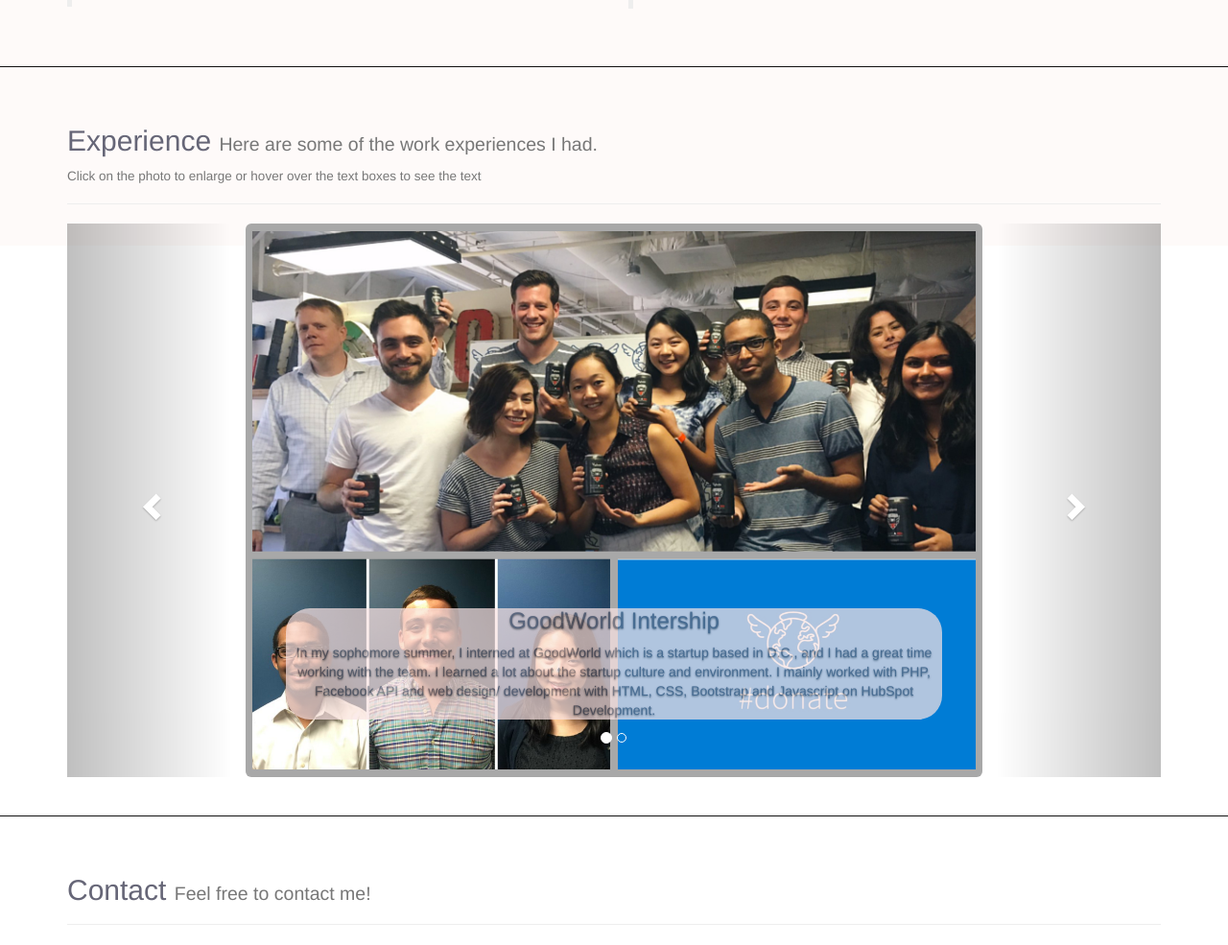
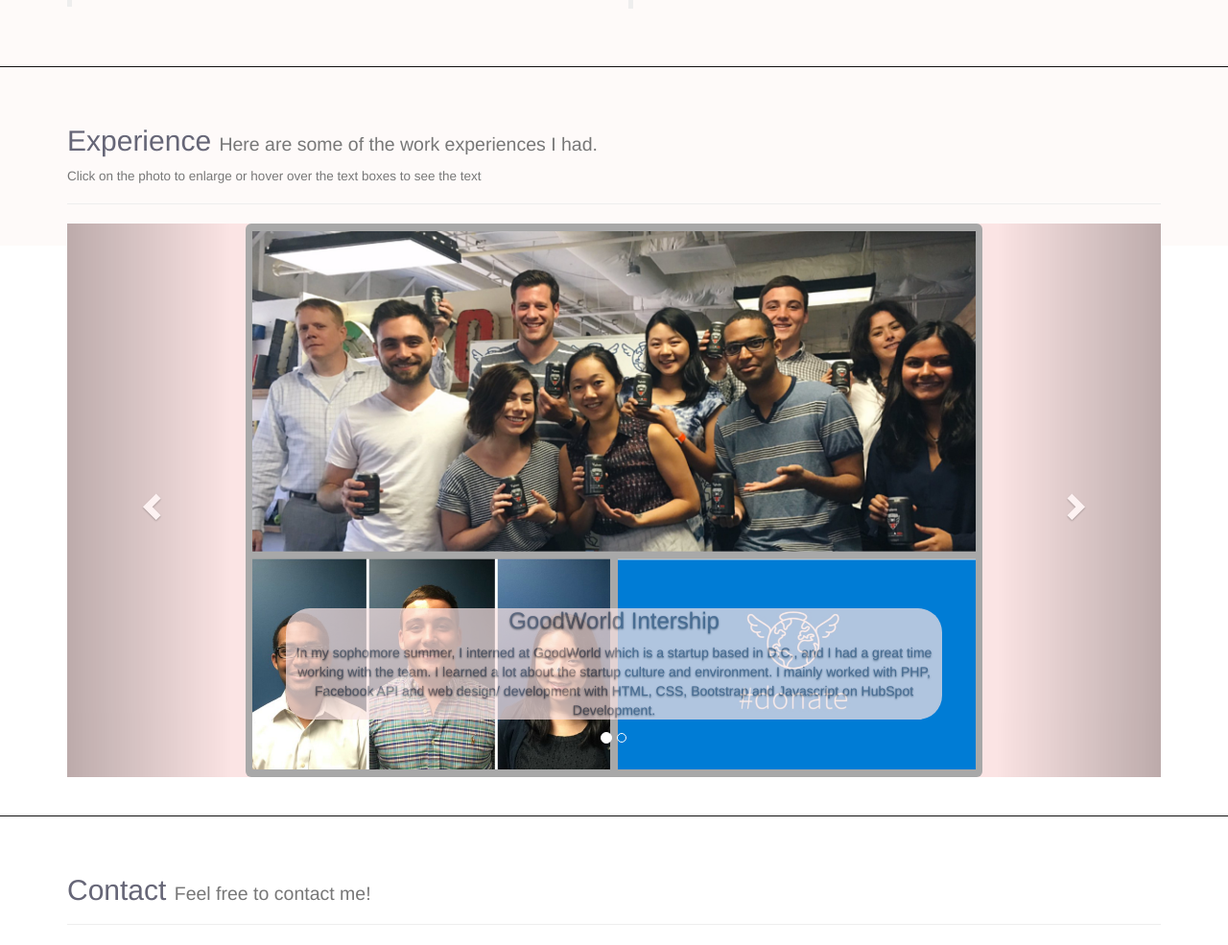
Before and after one commit to petrosdawit/petrosdawit.github.io, a PHP site: page /index.html in a window 1280 px wide. Shown: the part 2602-3587 px from the top of the page at 96% size. Run offline with PHP 8.4, Linux system fonts and the light colour scheme; some libraries are stand-ins or nearby versions.

Commit message:
change background of carousel inner to a light pink

```diff
--- a/personalWebsiteExperience.css
+++ b/personalWebsiteExperience.css
@@ -1,3 +1,7 @@
+.carousel-inner {
+	background-color: #fbe4e4
+}
+
 .experience-text{
 	color: #667;
 }
```
